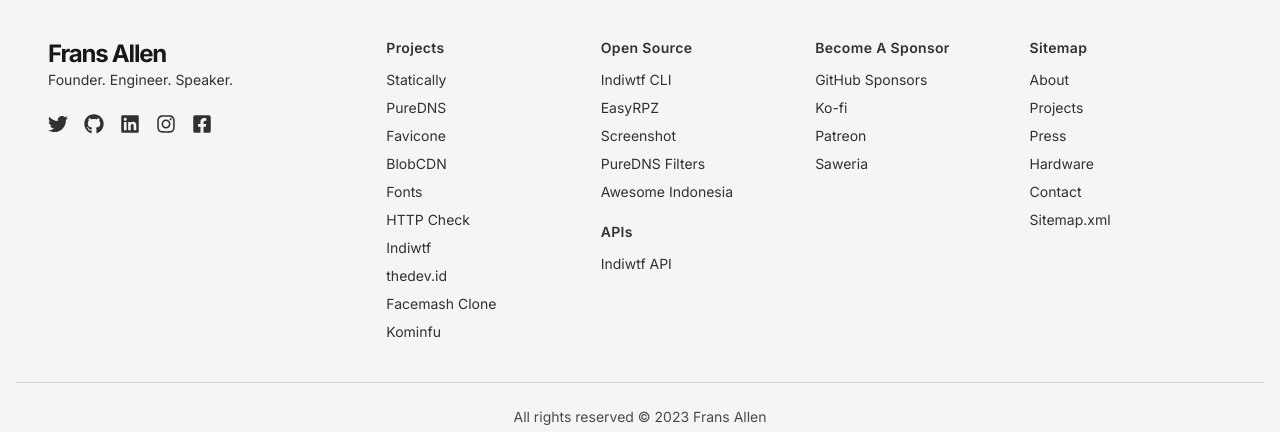
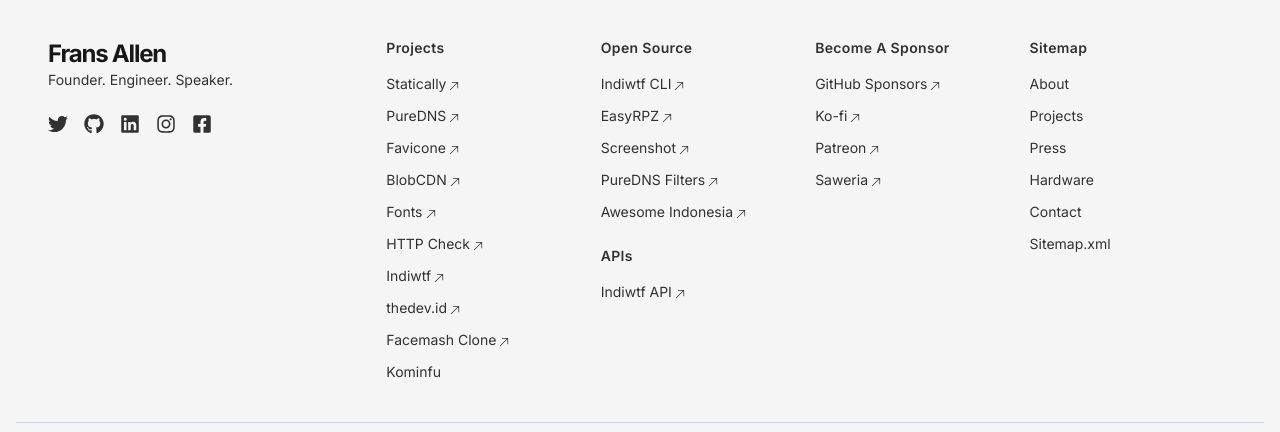
Before and after one commit to fransallen/upset.dev, a Next.js app: page / in a window 1280 px wide. Shown: the part 2542-2974 px from the top of the page. Built offline with nearby package versions, Linux system fonts and the light colour scheme; no server answers.

Commit message:
icons for footer external links

```diff
--- a/app/components/Footer.tsx
+++ b/app/components/Footer.tsx
@@ -7,6 +7,7 @@
   FaLinkedin,
   FaTwitter,
 } from "react-icons/fa";
+import { HiArrowUpRight } from "react-icons/hi2";
 
 const projects = [
   { name: "Statically", href: "https://statically.io", blank: true },
@@ -107,59 +108,62 @@
           </div>
         </div>
         <div className="grid grid-cols-2 text-sm gap-x-3 gap-y-8 lg:w-5/6 sm:grid-cols-4">
-          <div className="space-y-3">
+          <div className="space-y-4">
             <h3 className="tracking-wide font-semibold">Projects</h3>
-            <ul className="space-y-2">
+            <ul className="space-y-3">
               {projects.map((item) => (
                 <li key={item.name}>
                   <Link
                     href={item.href}
                     target={item.blank ? "_blank" : "_self"}
                     data-umami-event={"footer-project-" + item.name}
-                    className="hover:text-black/90"
+                    className="flex space-x-1 hover:text-black/90 external-link"
                   >
-                    {item.name}
+                    <span>{item.name}</span>
+                    {item.blank ? <HiArrowUpRight className="w-3 h-3" /> : ""}
                   </Link>
                 </li>
               ))}
             </ul>
           </div>
-          <div className="space-y-3">
+          <div className="space-y-4">
             <h3 className="tracking-wide font-semibold">Open Source</h3>
-            <ul className="space-y-2">
+            <ul className="space-y-3">
               {oss.map((item) => (
                 <li key={item.name}>
                   <a
                     href={item.href}
                     target="_blank"
                     data-umami-event={"footer-oss-" + item.name}
-                    className="hover:text-black/90"
+                    className="flex space-x-1 hover:text-black/90 external-link"
                   >
-                    {item.name}
+                    <span>{item.name}</span>
+                    <HiArrowUpRight className="w-3 h-3" />
                   </a>
                 </li>
               ))}
             </ul>
 
             <h3 className="tracking-wide font-semibold pt-2">APIs</h3>
-            <ul className="space-y-2">
+            <ul className="space-y-3">
               {apis.map((item) => (
                 <li key={item.name}>
                   <Link
                     href={item.href}
                     target="_blank"
                     data-umami-event={"footer-api-" + item.name}
-                    className="hover:text-black/90"
+                    className="flex space-x-1 hover:text-black/90 external-link"
                   >
-                    {item.name}
+                    <span>{item.name}</span>
+                    <HiArrowUpRight className="w-3 h-3" />
                   </Link>
                 </li>
               ))}
             </ul>
           </div>
-          <div className="space-y-3">
+          <div className="space-y-4">
             <h3 className="tracking-wide font-semibold">Become A Sponsor</h3>
-            <ul className="space-y-2">
+            <ul className="space-y-3">
               {donate.map((item) => (
                 <li key={item.name}>
                   <a
@@ -167,17 +171,18 @@
                     target="_blank"
                     rel="noopener noreferrer"
                     data-umami-event={"footer-donate-" + item.name}
-                    className="hover:text-black/90"
+                    className="flex space-x-1 hover:text-black/90 external-link"
                   >
-                    {item.name}
+                    <span>{item.name}</span>
+                    <HiArrowUpRight className="w-3 h-3" />
                   </a>
                 </li>
               ))}
             </ul>
           </div>
-          <div className="space-y-3">
+          <div className="space-y-4">
             <h3 className="tracking-wide font-semibold">Sitemap</h3>
-            <ul className="space-y-2">
+            <ul className="space-y-3">
               {sitemap.map((item) => (
                 <li key={item.name}>
                   <Link
--- a/app/globals.css
+++ b/app/globals.css
@@ -21,3 +21,11 @@
 #kominfu-tweets .twitter-tweet {
   margin: auto;
 }
+
+footer .external-link svg {
+  @apply translate-y-1.5 -translate-x-0.5 transition duration-300 ease-in-out hidden md:block;
+}
+
+footer .external-link:hover svg {
+  @apply translate-y-1 translate-x-0;
+}
```
